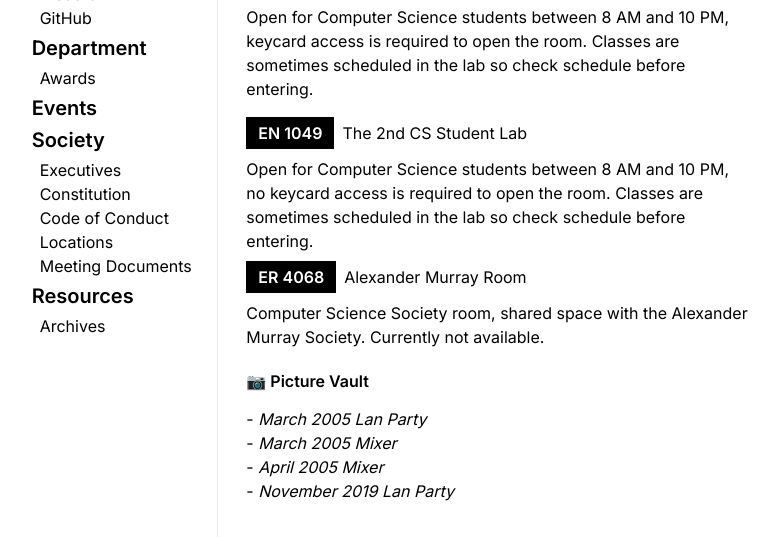
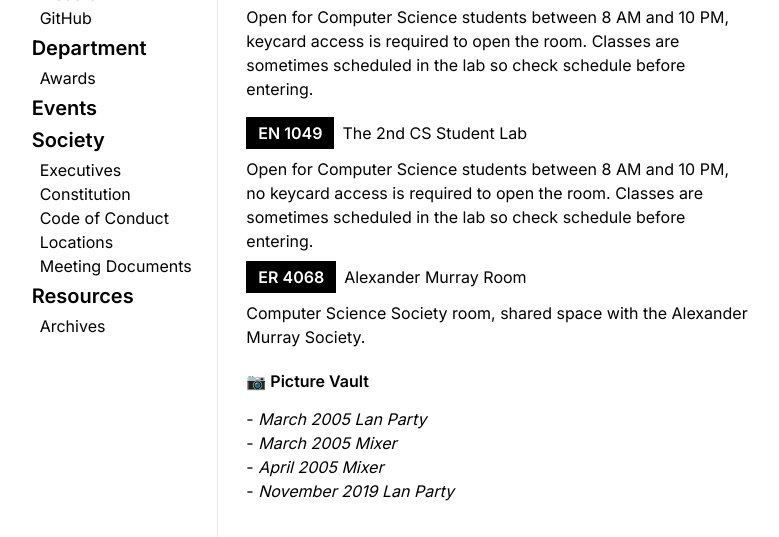
Before and after one commit to MUNComputerScienceSociety/MUNCS-Website, an Astro site: page /society/locations in a window 1280 px wide. Shown: the part 263-800 px from the top of the page, without its empty margins (235-1014 px from the left). Built offline with nearby package versions, Linux system fonts and the light colour scheme; Astro itself is replaced by a stand-in of ours.

Commit message:
remove not avail from bill murray room

```diff
--- a/src/pages/society/locations.astro
+++ b/src/pages/society/locations.astro
@@ -47,7 +47,7 @@ import { LOCATION_PICS, LOCATION_LINKS } from "../../data/locations.js";
 			</div>
 			<div class="flex gap-2 items-center">
 				<span class="align-center"
-					>Computer Science Society room, shared space with the Alexander Murray Society. Currently not available.</span
+					>Computer Science Society room, shared space with the Alexander Murray Society.</span
 				>
 			</div>
 			<!-- TODO fix <Gallery originalHeight="300" items={LOCATION_PICS} client:load="react" />-->
```
